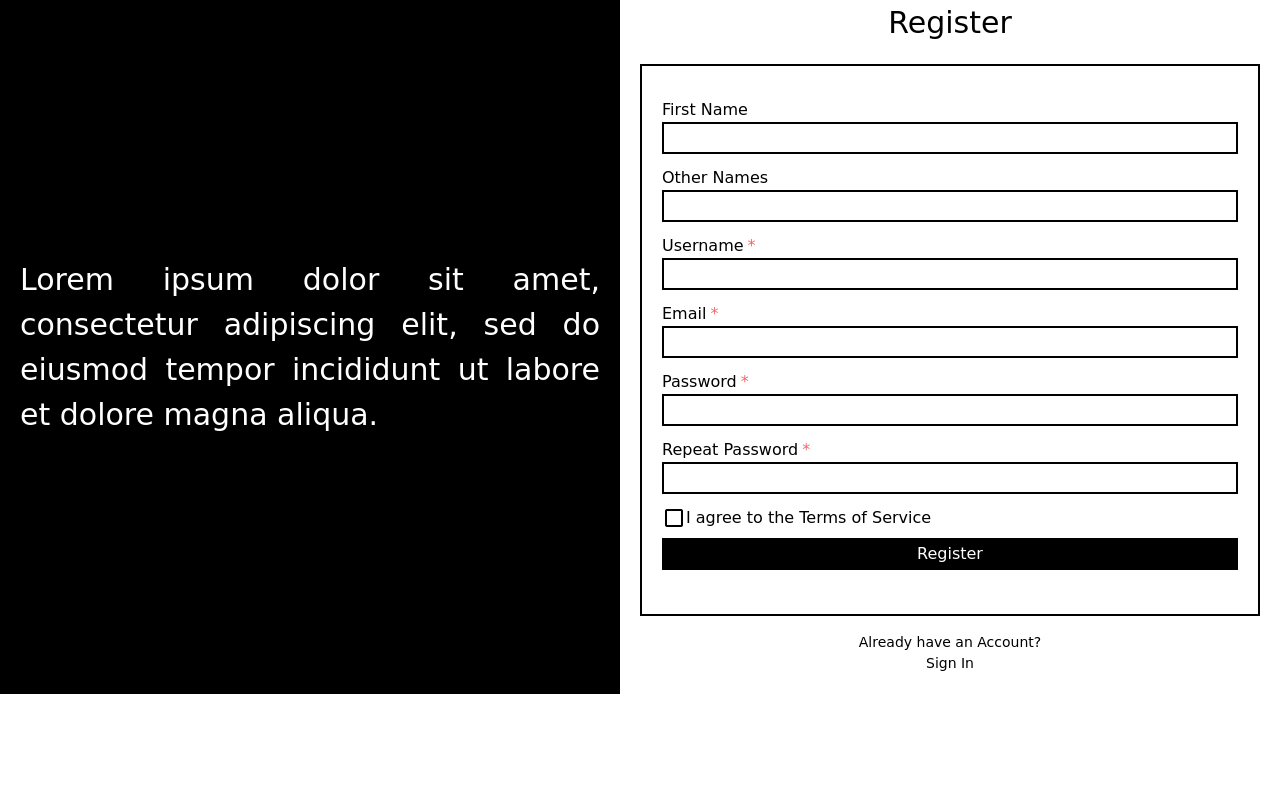
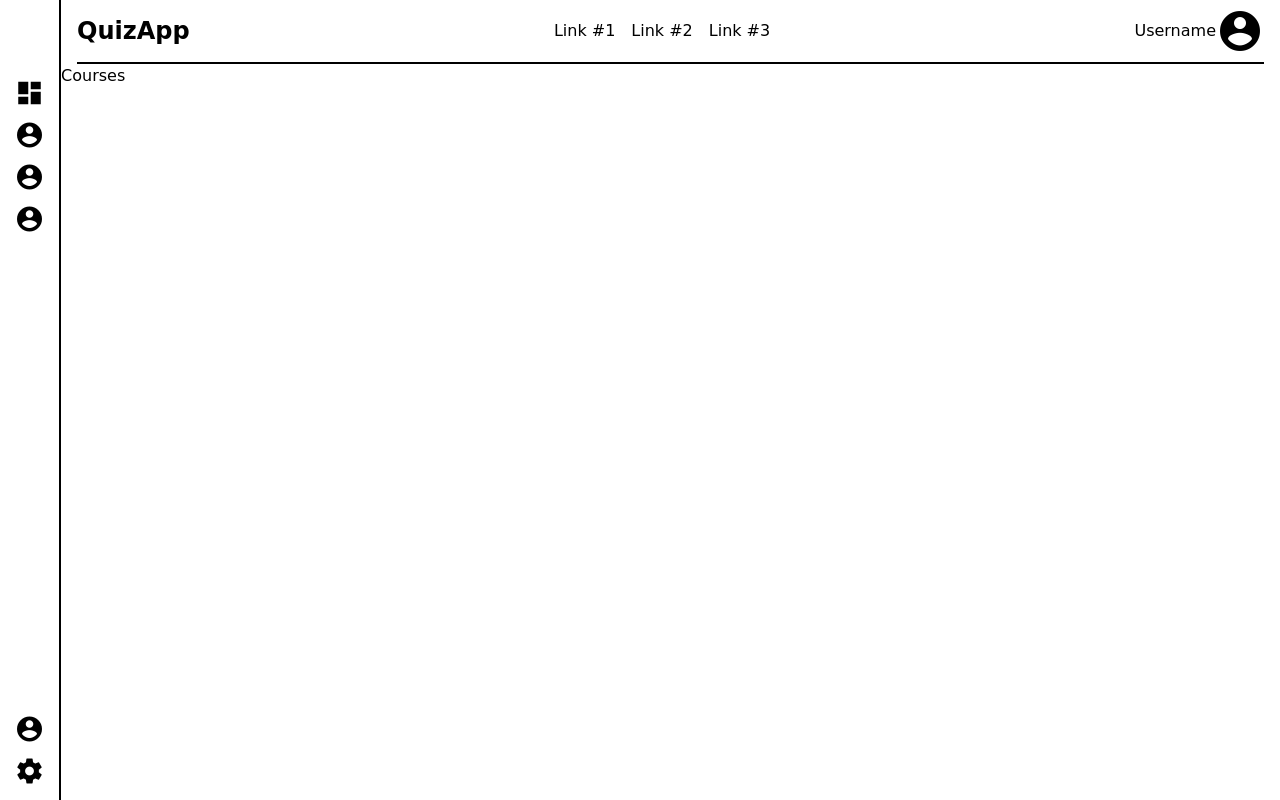
Before and after one commit to glennfaison/mcq-web, a React (Create React App) app: page /courses in a window 1280 px wide. Before the commit this address led to /register. Built offline with nearby package versions, Linux system fonts and the light colour scheme; no server answers.

Commit message:
Add Courses and Topics screens

```diff
--- a/src/app.jsx
+++ b/src/app.jsx
@@ -2,7 +2,7 @@ import React, { Suspense, createContext, useState } from 'react';
 import { Router, Switch, Route, Redirect } from 'react-router-dom';
 import { createBrowserHistory } from 'history';
 
-import { Register, Login, Dashboard, Quizzes } from './pages';
+import { Register, Login, Dashboard, Quizzes, Courses, Topics } from './pages';
 import { routes } from './constants';
 
 import './assets/styles/index.css';
@@ -33,6 +33,12 @@ const App = () => {
             <Route exact path={routes.quizzes} >
               <Quizzes />
             </Route>
+            <Route exact path={routes.courses} >
+              <Courses />
+            </Route>
+            <Route exact path={routes.topics} >
+              <Topics />
+            </Route>
             <Redirect to={routes.landing} />
           </Switch>
         </Suspense>
--- /dev/null
+++ b/src/pages/courses.jsx
@@ -0,0 +1,14 @@
+import React from 'react';
+
+import { AuthedLayout } from '../layouts';
+import { navbarLinks } from '../constants';
+
+export const Courses = () => {
+  return (
+    <AuthedLayout
+      pageTitle={process.env.REACT_APP_TITLE}
+      navbarLinks={navbarLinks}
+      content="Courses"
+    />
+  );
+};
--- a/src/pages/index.jsx
+++ b/src/pages/index.jsx
@@ -2,3 +2,5 @@ export * from './register';
 export * from './login';
 export * from './dashboard';
 export * from './quizzes';
+export * from './courses';
+export * from './topics';
--- /dev/null
+++ b/src/pages/topics.jsx
@@ -0,0 +1,14 @@
+import React from 'react';
+
+import { AuthedLayout } from '../layouts';
+import { navbarLinks } from '../constants';
+
+export const Topics = () => {
+  return (
+    <AuthedLayout
+      pageTitle={process.env.REACT_APP_TITLE}
+      navbarLinks={navbarLinks}
+      content="Topics"
+    />
+  );
+};
```
